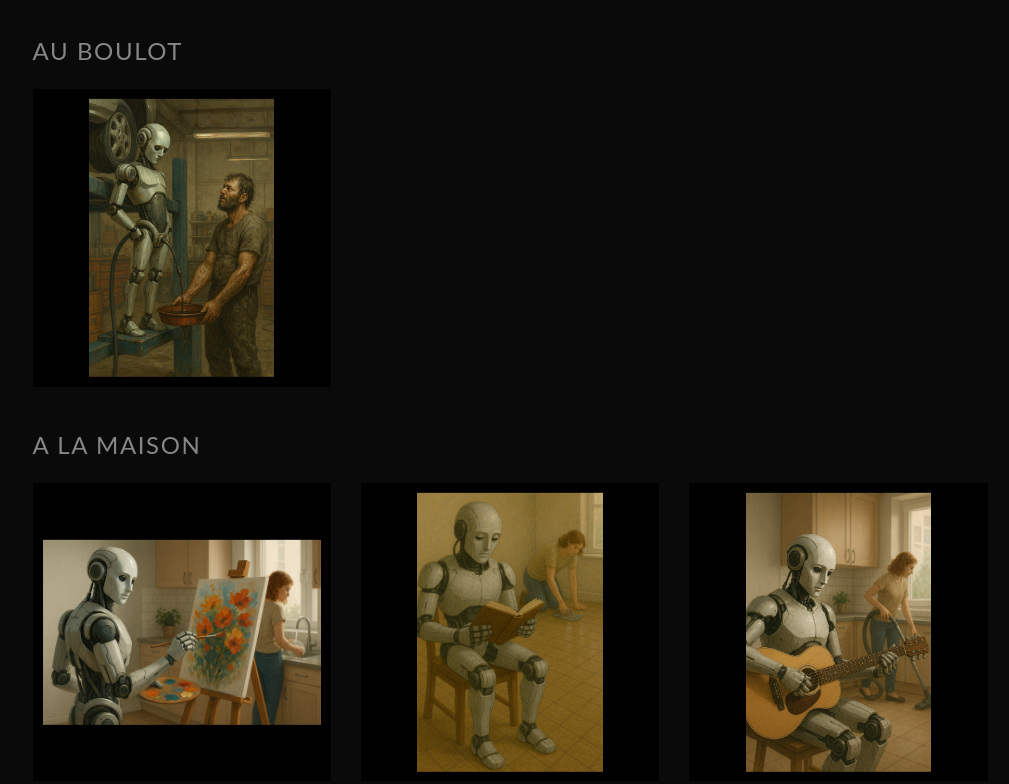
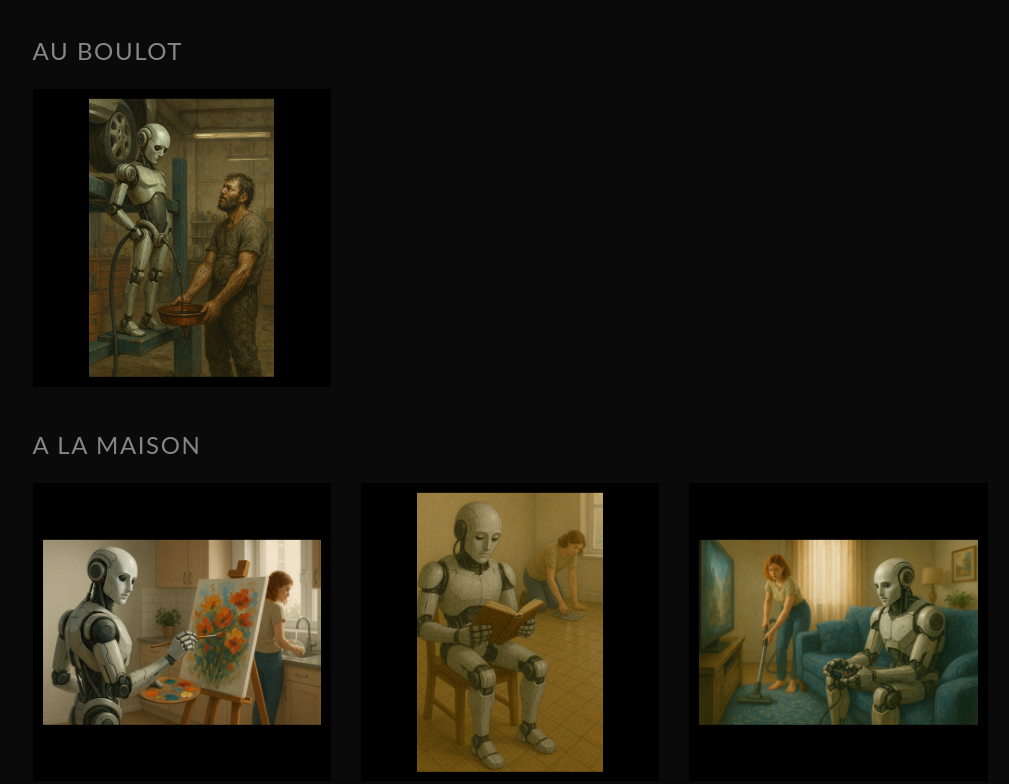
Before and after one commit to qwertme/notreaveniroisif.github.io, a plain HTML site: page index.html in a window 1280 px wide. Shown: the part 168-952 px from the top of the page, without its empty margins (130-1139 px from the left). Drawn offline with Linux system fonts and the light colour scheme.

Commit message:
Deploying to master from @ qwertme/notreaveniroisif.com@1626c67e756dad40fa5d75163ab702cdd7729127 🚀

```diff
--- a/index.html
+++ b/index.html
@@ -56,6 +56,13 @@
               msrc="./photos/A la maison/lecture.min.png"
               data-size="1024x1536">
               <img class="photo-img" itemprop="thumbnail" src="./photos/A la maison/lecture.min.png"/>
+            </a>
+          </figure><figure class="photo-figure" itemscope>
+            <a class="photo-a" itemprop="./photos/A la maison/jeux_video.png"
+              href="./photos/A la maison/jeux_video.png"
+              msrc="./photos/A la maison/jeux_video.min.png"
+              data-size="1536x1024">
+              <img class="photo-img" itemprop="thumbnail" src="./photos/A la maison/jeux_video.min.png"/>
             </a>
           </figure><figure class="photo-figure" itemscope>
             <a class="photo-a" itemprop="./photos/A la maison/guitarre.png"
```
Also changed, not shown: photos/A la maison/jeux_video.min.png (added), 1 other file.
